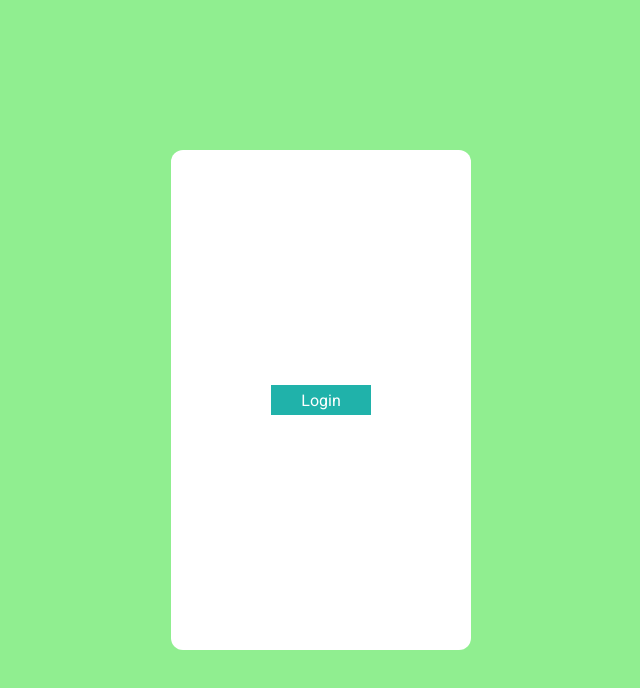
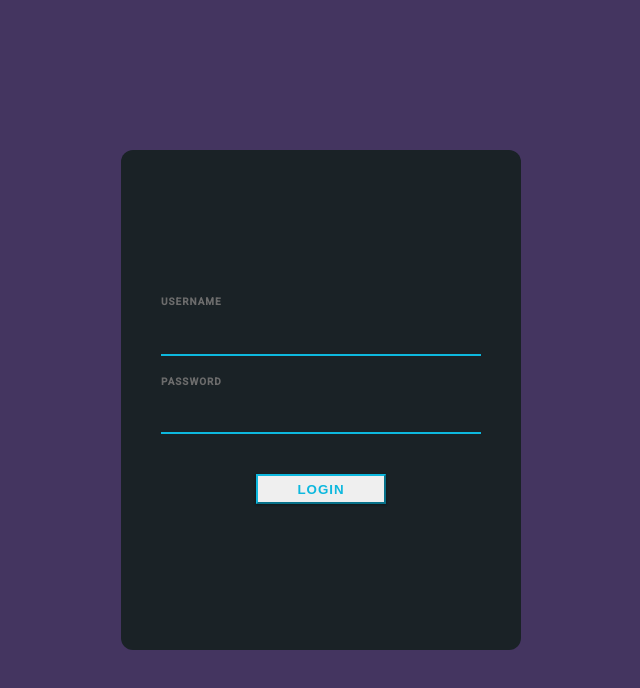
Before and after one commit to jasarevicedis/GoTravnik, an Angular app: page /login in a window 1280 px wide. Shown: the top 688 px of the page, without its empty margins (319-959 px from the left). Built offline with nearby package versions, Linux system fonts and the light colour scheme.

Commit message:
ADMIN: login page basic layout updates

```diff
--- a/src/app/admin/pages/admin-loginpage/admin-loginpage.component.html
+++ b/src/app/admin/pages/admin-loginpage/admin-loginpage.component.html
@@ -1,3 +1,18 @@
 <div class="admin-login-box">
-    <div class="admin-login-button">Login</div>
+    <form>
+        <div class="form-group">
+            <label class="form-control-label">USERNAME</label>
+            <input type="text" class="form-control">
+        </div>
+        <div class="form-group">
+            <label class="form-control-label">PASSWORD</label>
+            <input type="password" class="form-control" i>
+        </div>
+
+
+
+                <button type="submit" class="admin-login-button">LOGIN</button>
+
+
+    </form>
 </div>
--- a/src/app/admin/pages/admin-loginpage/admin-loginpage.component.scss
+++ b/src/app/admin/pages/admin-loginpage/admin-loginpage.component.scss
@@ -2,25 +2,91 @@
     display: flex;
     width: 100%;
     height: 100vh;
-    background-color: lightgreen;
+    background-color: rgb(68, 53, 96);
     align-items: center;
     justify-content: center;
     .admin-login-box {
-        width: 300px;
+        width: 400px;
         height: 500px;
         border-radius: 12px;
-        background-color: white;
+        background: #1A2226;
+
+        //background-color: white;
         display: flex;
+        flex-direction: column;
         align-items: center;
         justify-content: center;
-        .admin-login-button {
-            width: 100px;
-            height: 30px;
+
+        form {
             display: flex;
-            align-items: center;
-            justify-content: center;
-            background-color: lightseagreen;
-            color: white;
+            flex-direction: column;
+
+            .admin-login-button {
+                margin-top: 20px;
+                width: 130px;
+                height: 30px;
+                display: flex;
+                align-items: center;
+                justify-content: center;
+                //background-color: lightseagreen;
+                //color: white;
+                align-self: center;
+                border-color: #0DB8DE;
+                color: #0DB8DE;
+                border-radius: 0px;
+                font-weight: bold;
+                letter-spacing: 1px;
+                box-shadow: 0 1px 3px rgba(0, 0, 0, 0.12), 0 1px 2px rgba(0, 0, 0, 0.24);
+            }
+            .admin-login-button:hover {
+                background-color: #0DB8DE;
+                color: white;
+
+            }
+            text-align: left;
+            width: 80%;
+            .form-group {
+                display: flex;
+                flex-direction: column;
+                width: 100%;
+
+                label {
+                    font-size: 10px;
+                    color: #6C6C6C;
+                    font-weight: bold;
+                    letter-spacing: 1px;
+                    margin-bottom: 30px;
+                }
+                input[type=text] {
+                    padding: 1px 10px;
+                    background-color: #1A2226;
+                    border: none;
+                    border-bottom: 2px solid #0DB8DE;
+                    border-top: 0px;
+                    border-radius: 0px;
+                    font-weight: bold;
+                    outline: 0;
+                    margin-bottom: 20px;
+                    padding-left: 0px;
+                    color: #ECF0F5;
+                }
+                input[type=password] {
+                    background-color: #1A2226;
+                    border: none;
+                    border-bottom: 2px solid #0DB8DE;
+                    border-top: 0px;
+                    border-radius: 0px;
+                    font-weight: bold;
+                    outline: 0;
+                    padding-left: 0px;
+                    margin-bottom: 20px;
+                    color: #ECF0F5;
+                }
+                input:focus {
+                    outline: none;
+                    box-shadow: 0 0 0;
+                }
+            }
         }
     }
 
```
